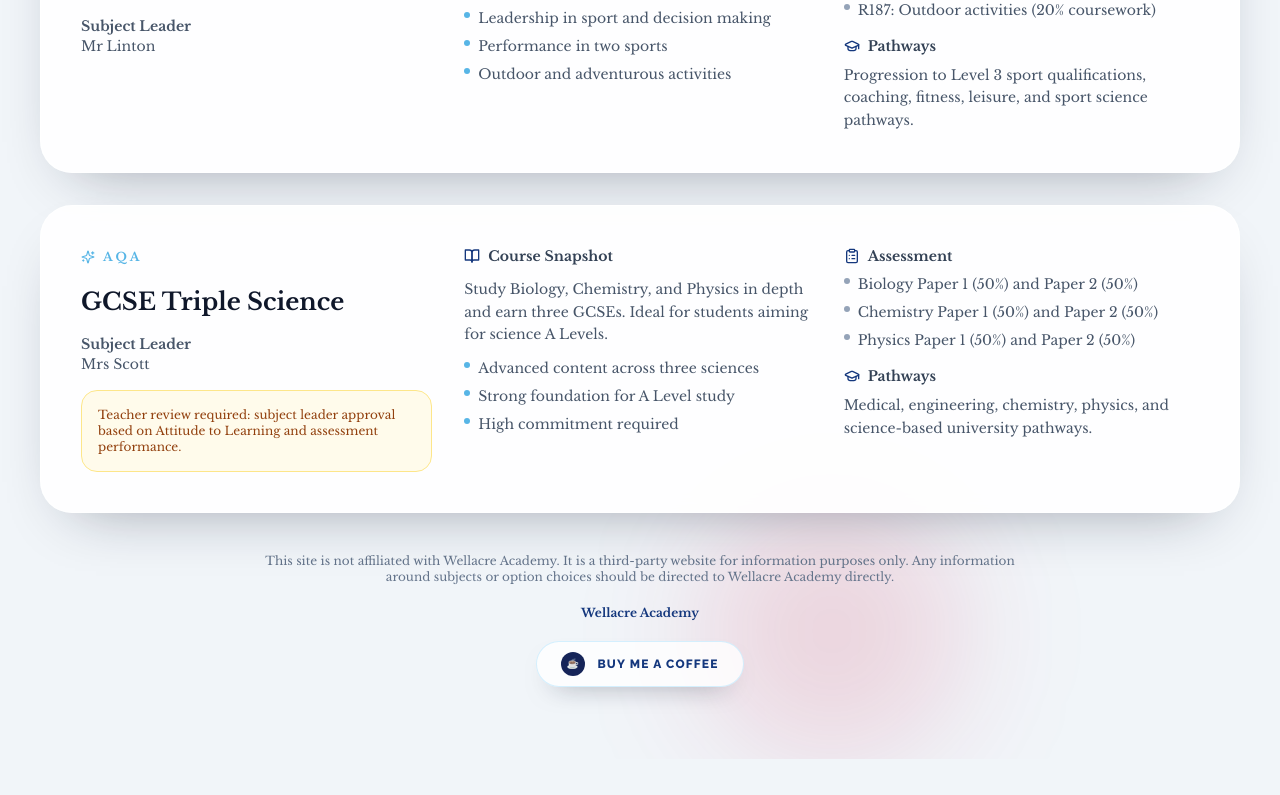
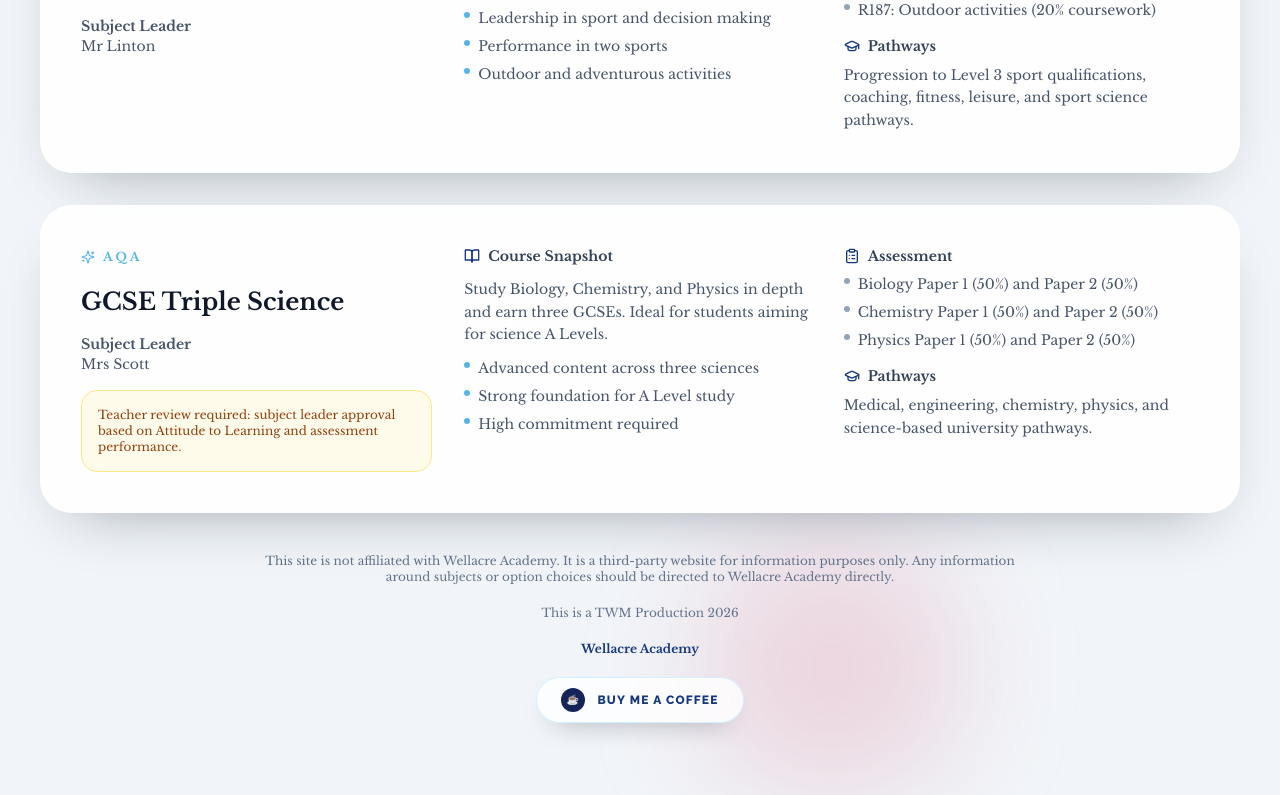
Before and after one commit to MikeMoorhouse/options, a React (Vite) app: page / in a window 1280 px wide. Shown: the part 5638-6433 px from the top of the page. Before the commit the page ends 6397 px from the top, so only its background shows below. Built offline with nearby package versions, Linux system fonts and the light colour scheme.

Commit message:
Add TWM Production 2026 footer note

```diff
--- a/src/App.jsx
+++ b/src/App.jsx
@@ -400,6 +400,7 @@
             This site is not affiliated with Wellacre Academy. It is a third-party website for information purposes only. Any
             information around subjects or option choices should be directed to Wellacre Academy directly.
           </p>
+          <p className="text-xs text-slate-500">This is a TWM Production 2026</p>
           <a
             href="https://www.wellacre.org"
             target="_blank"
```
Also changed, not shown: 1 other file (tests, documents, lock files or other folders).
